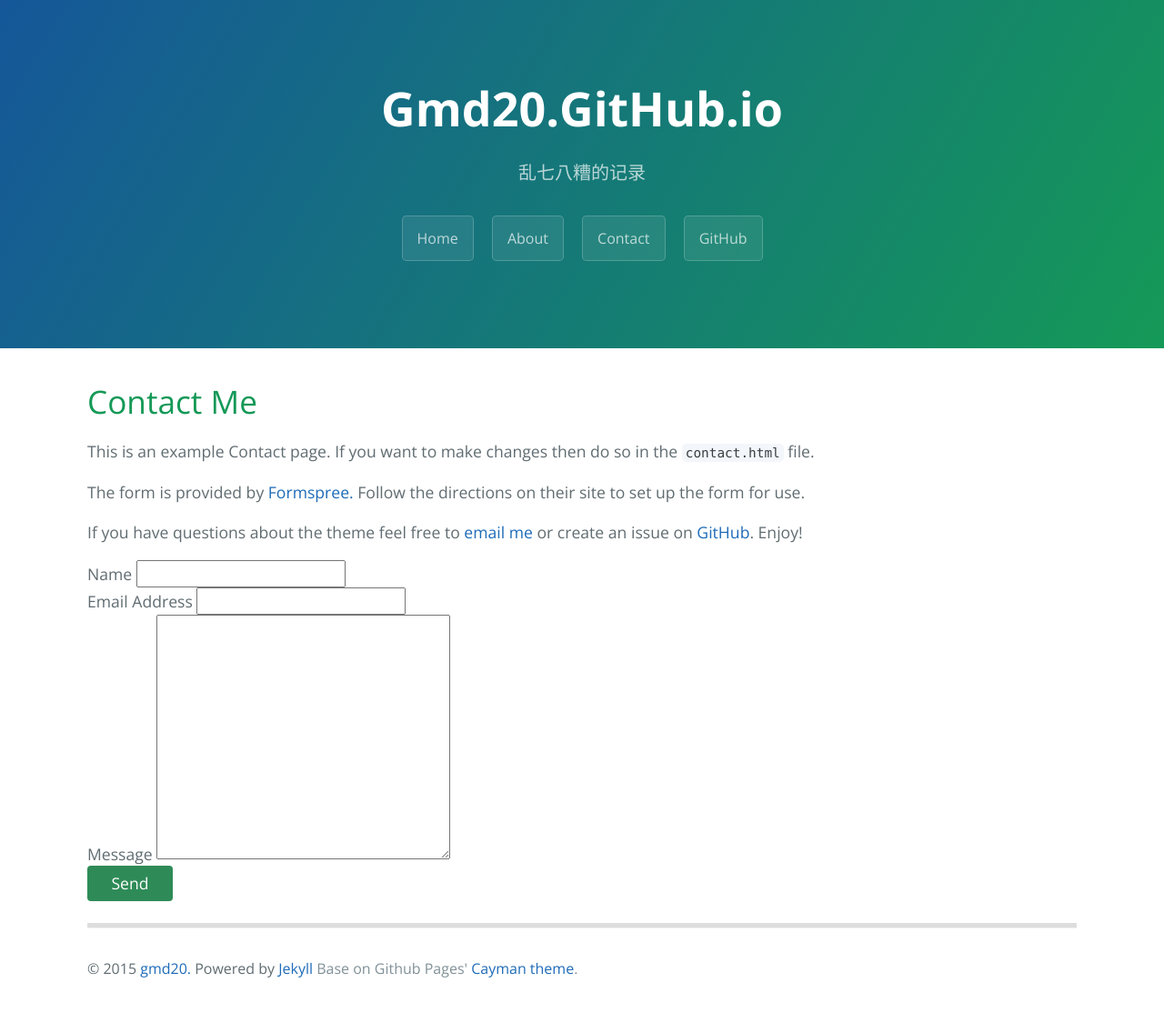
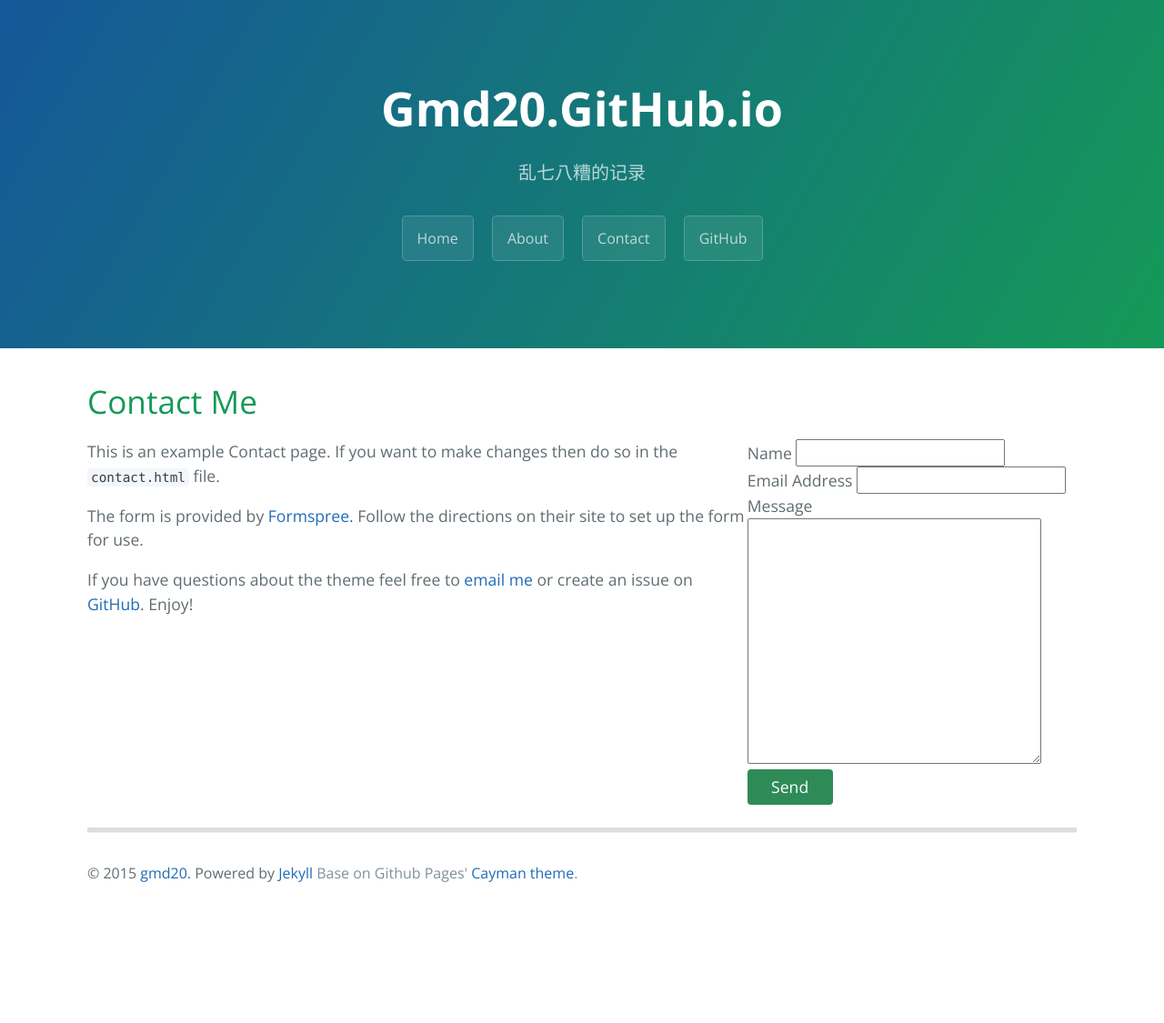
Before and after one commit to gmd20/gmd20.github.io, a Jekyll site: the page built from contact.md, in a window 1280 px wide. Shown: the whole page at 91% size. Built offline with Jekyll 4.4.1, drawn with Linux system fonts in a browser that asks for light colours; Markdown is read by kramdown in place of the engine named in the settings; after the commit the page ends 1020 px from its top, so only the background shows below that.

Commit message:
Update blog.css

```diff
--- a/stylesheets/blog.css
+++ b/stylesheets/blog.css
@@ -43,7 +43,7 @@
   float: right;
 }
 .contactFrame {
-  display: fex;
+  display: flex;
 }
 .contact .contactContent {
   width: 49%
```
